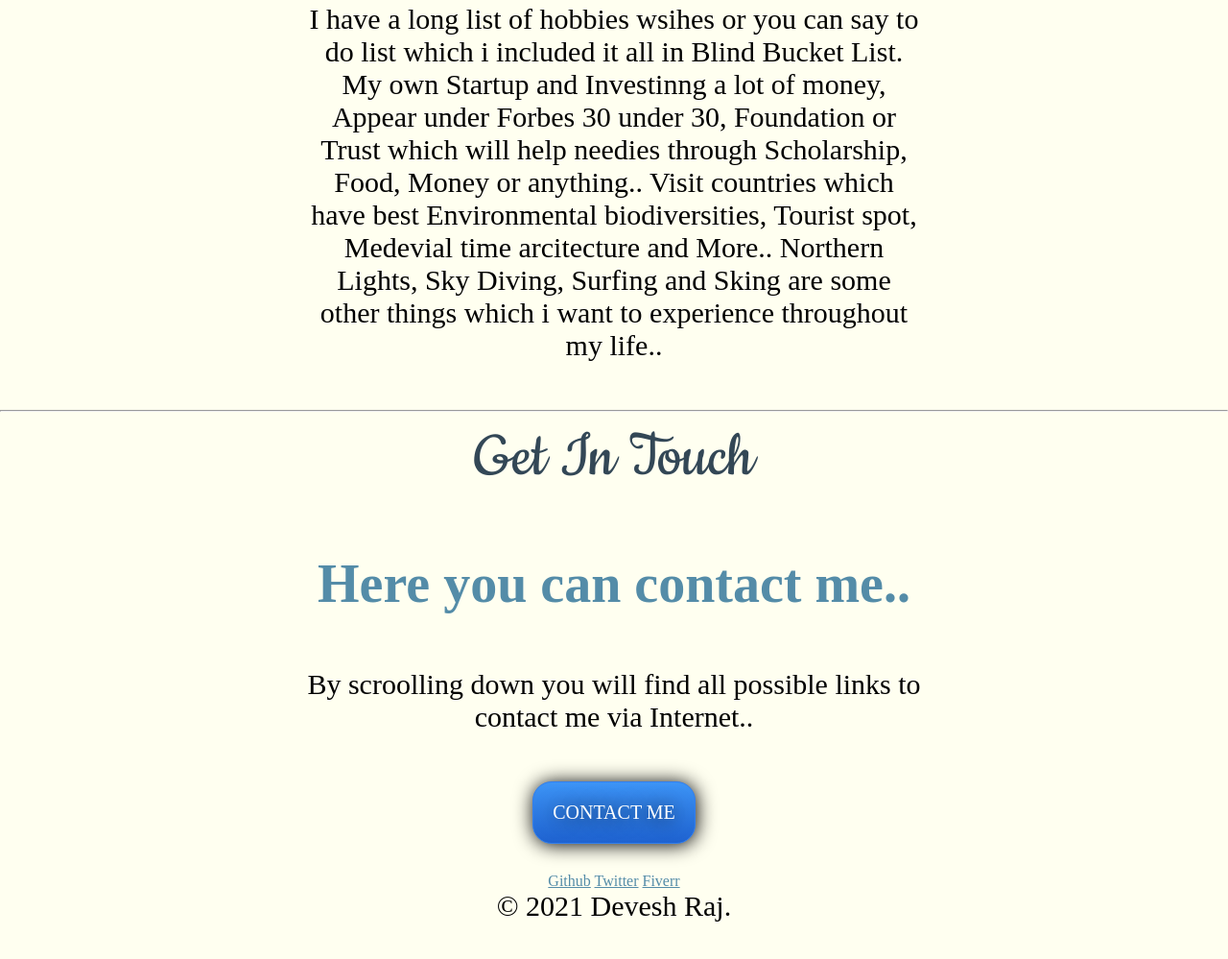
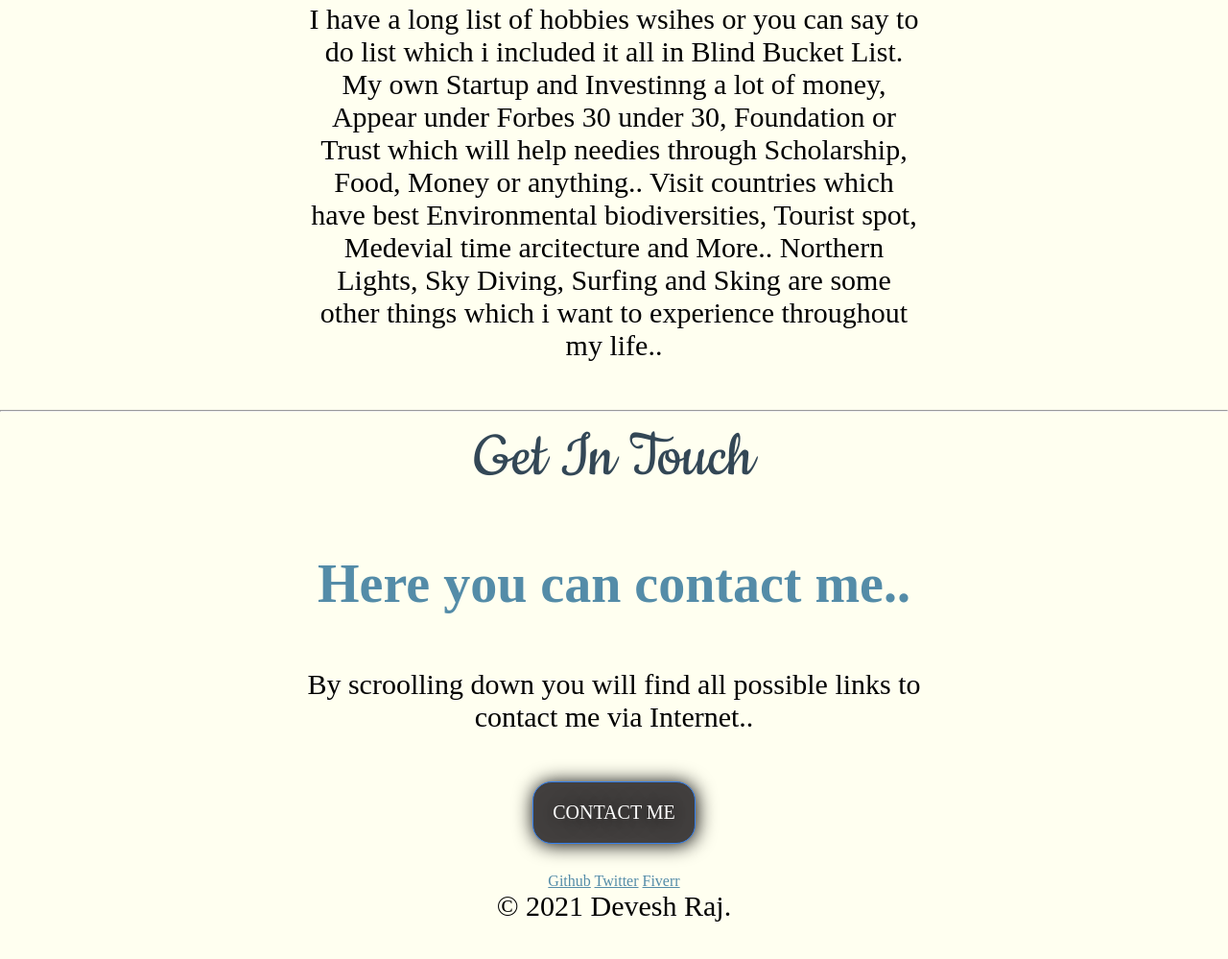
Before and after one commit to rajdevesh/PersonalCV, a plain HTML site: page index.html in a window 1280 px wide. Shown: the part 1989-2988 px from the top of the page at 96% size. Drawn offline with Linux system fonts and the light colour scheme; a web font is replaced by a local one.

Commit message:
Update styles.css

```diff
--- a/css/styles.css
+++ b/css/styles.css
@@ -49,12 +49,7 @@ p{
     margin: 100px auto 0px 30px;
 }
 .btn {
-    background: #3D94F6;
-    background-image: -webkit-linear-gradient(top, #3D94F6, #1E62D0);
-    background-image: -moz-linear-gradient(top, #3D94F6, #1E62D0);
-    background-image: -ms-linear-gradient(top, #3D94F6, #1E62D0);
-    background-image: -o-linear-gradient(top, #3D94F6, #1E62D0);
-    background-image: -webkit-gradient(to bottom, #3D94F6, #1E62D0);
+    background: #423F3E;
     -webkit-border-radius: 20px;
     -moz-border-radius: 20px;
     border-radius: 20px;
```
